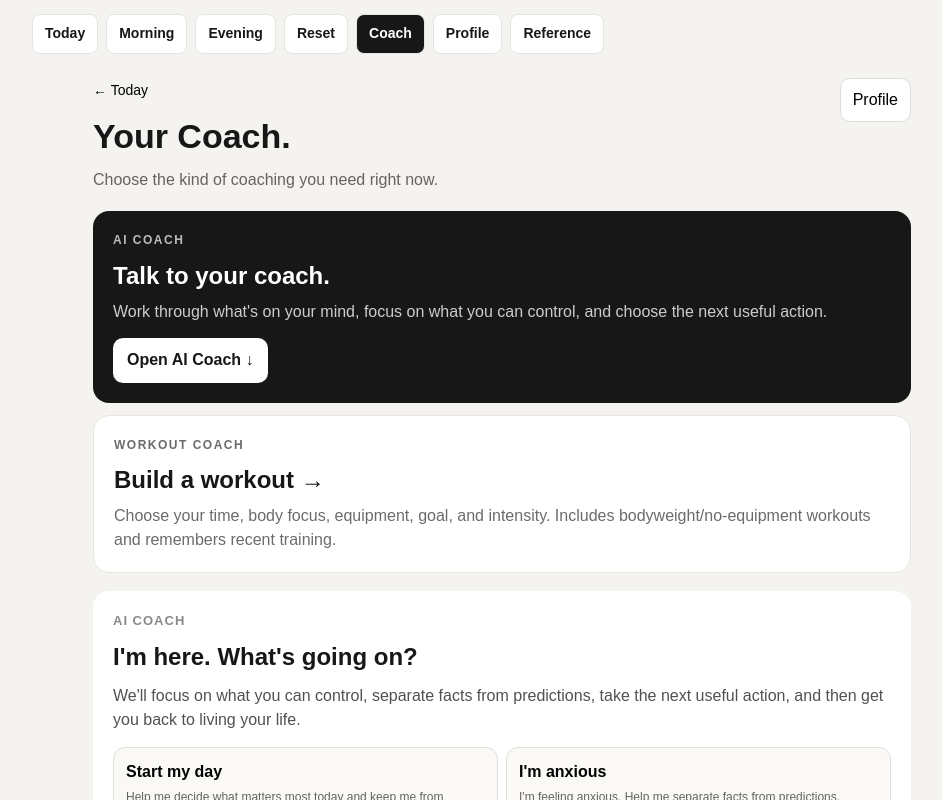
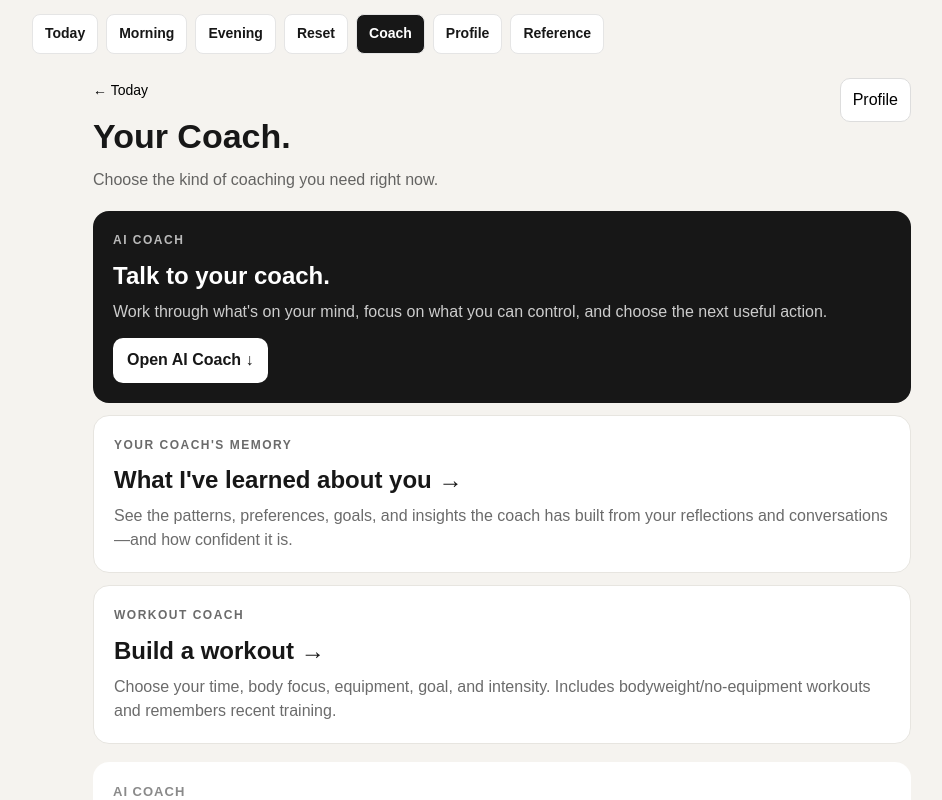
Before and after one commit to n5a5/personal-ai-coach, a Next.js app: page /coach in a window 1280 px wide. Shown: the top 800 px of the page, without its empty margins (138-1080 px from the left). Built offline with nearby package versions, Linux system fonts and the light colour scheme; no server answers.

Commit message:
Add What I've Learned to Coach

```diff
--- a/app/coach/page.tsx
+++ b/app/coach/page.tsx
@@ -71,6 +71,12 @@ export default function CoachPage() {
           <a href="#ai-coach" style={{ display: "inline-block", background: "white", color: "#171717", borderRadius: 10, padding: "10px 14px", fontWeight: 800, textDecoration: "none" }}>Open AI Coach ↓</a>
         </article>
 
+        <Link href="/learning" style={{ display: "block", background: "white", border: "1px solid #E7E5E0", borderRadius: 16, padding: 20, color: "#171717", textDecoration: "none" }}>
+          <div style={{ fontSize: 12, fontWeight: 800, letterSpacing: 1.5, textTransform: "uppercase", color: "#6B6B6B" }}>YOUR COACH'S MEMORY</div>
+          <h2 style={{ margin: "7px 0 6px", fontSize: 24 }}>What I've learned about you →</h2>
+          <p style={{ margin: 0, lineHeight: 1.5, color: "#6B6B6B" }}>See the patterns, preferences, goals, and insights the coach has built from your reflections and conversations—and how confident it is.</p>
+        </Link>
+
         <Link href="/workout" style={{ display: "block", background: "white", border: "1px solid #E7E5E0", borderRadius: 16, padding: 20, color: "#171717", textDecoration: "none" }}>
           <div style={{ fontSize: 12, fontWeight: 800, letterSpacing: 1.5, textTransform: "uppercase", color: "#6B6B6B" }}>WORKOUT COACH</div>
           <h2 style={{ margin: "7px 0 6px", fontSize: 24 }}>Build a workout →</h2>
```
